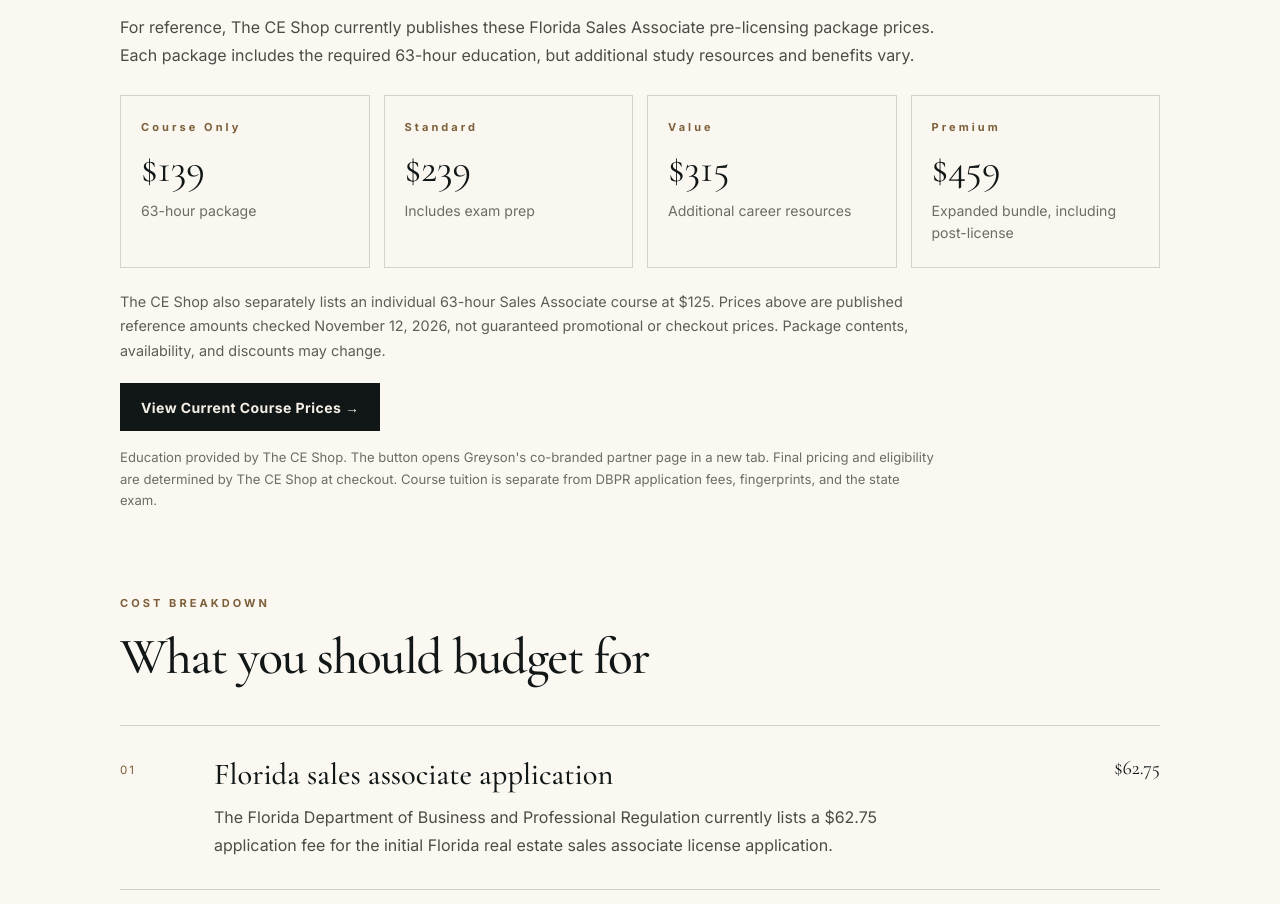
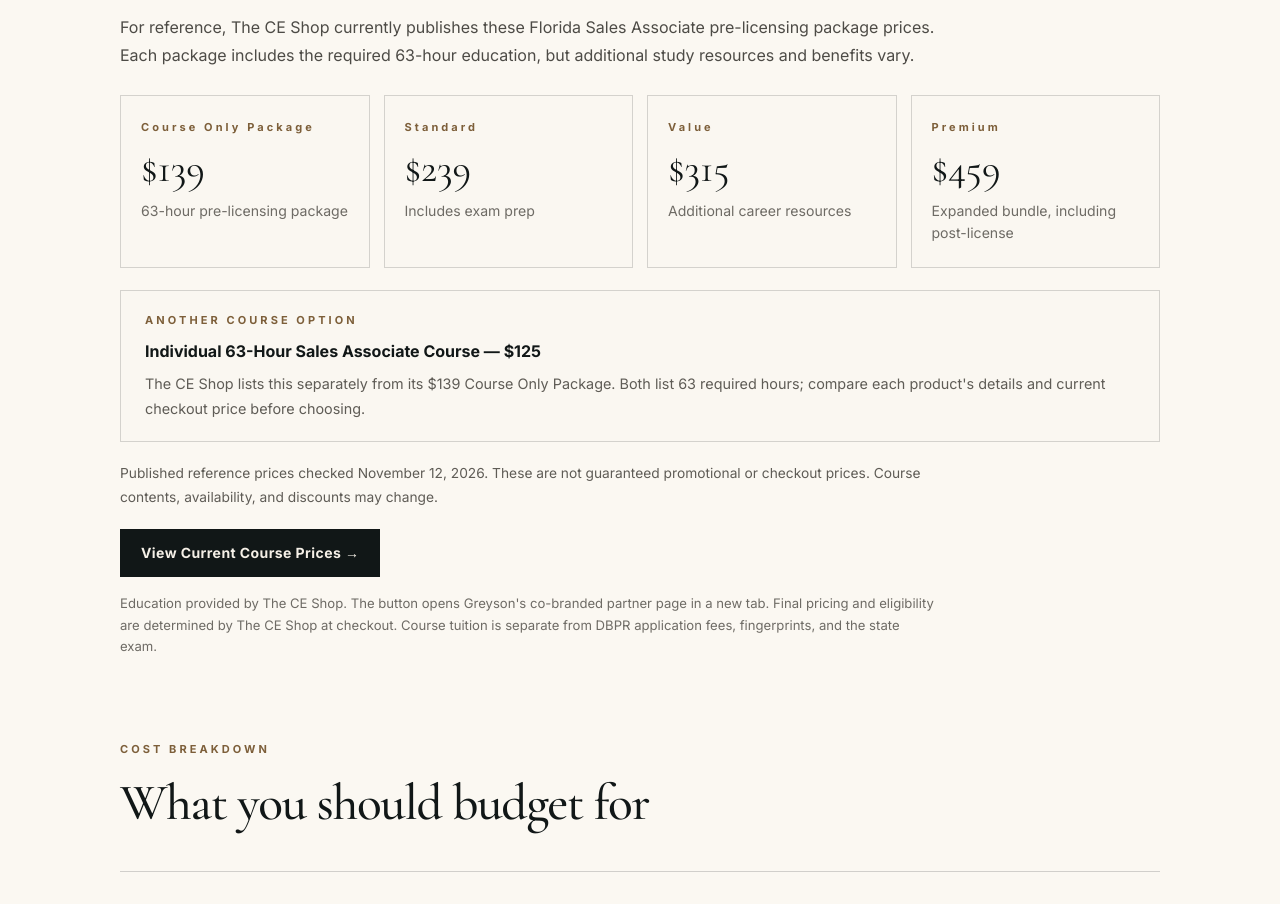
Before and after one commit to BrianLook/Greyson-Institute-Website, a Next.js app: page /how-much-does-a-florida-real-estate-license-cost in a window 1280 px wide. Shown: the part 1206-2110 px from the top of the page. Built offline with nearby package versions, Linux system fonts and the light colour scheme.

Commit message:
Clarify $125 individual course versus $139 package on Florida license cost guide

```diff
--- a/app/how-much-does-a-florida-real-estate-license-cost/page.tsx
+++ b/app/how-much-does-a-florida-real-estate-license-cost/page.tsx
@@ -204,7 +204,7 @@ export default function FloridaRealEstateLicenseCostPage() {
             }}
           >
             {[
-              { name: "Course Only", price: "$139", detail: "63-hour package" },
+              { name: "Course Only Package", price: "$139", detail: "63-hour pre-licensing package" },
               { name: "Standard", price: "$239", detail: "Includes exam prep" },
               { name: "Value", price: "$315", detail: "Additional career resources" },
               { name: "Premium", price: "$459", detail: "Expanded bundle, including post-license" },
@@ -241,12 +241,46 @@ export default function FloridaRealEstateLicenseCostPage() {
             ))}
           </div>
 
-          <p style={{ color: "#5f5c56", fontSize: "0.9rem", lineHeight: 1.7, maxWidth: "840px", marginBottom: "20px" }}>
-            The CE Shop also separately lists an individual 63-hour
-            Sales Associate course at $125. Prices above are published reference
-            amounts checked November 12, 2026, not guaranteed promotional
-            or checkout prices. Package contents, availability, and discounts
-            may change.
+          <div
+            style={{
+              border: "1px solid rgba(17, 23, 23, 0.16)",
+              background: "#faf7f1",
+              padding: "20px 24px",
+              marginBottom: "20px",
+            }}
+          >
+            <p className="eyebrow" style={{ marginBottom: "8px" }}>
+              ANOTHER COURSE OPTION
+            </p>
+            <p
+              style={{
+                fontSize: "1rem",
+                lineHeight: 1.65,
+                color: "#111717",
+                margin: "0 0 8px",
+                fontWeight: 650,
+              }}
+            >
+              Individual 63-Hour Sales Associate Course — $125
+            </p>
+            <p style={{ color: "#5f5c56", fontSize: "0.9rem", lineHeight: 1.7, margin: 0 }}>
+              The CE Shop lists this separately from its $139 Course Only
+              Package. Both list 63 required hours; compare each product's
+              details and current checkout price before choosing.
+            </p>
+          </div>
+          <p
+            style={{
+              color: "#5f5c56",
+              fontSize: "0.86rem",
+              lineHeight: 1.7,
+              maxWidth: "840px",
+              marginBottom: "20px",
+            }}
+          >
+            Published reference prices checked November 12, 2026.
+            These are not guaranteed promotional or checkout prices.
+            Course contents, availability, and discounts may change.
           </p>
 
           <PartnerEnrollmentButton
```
